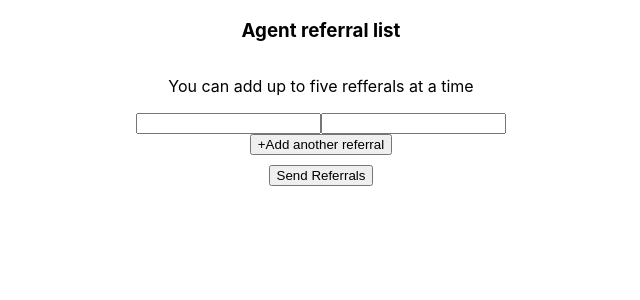
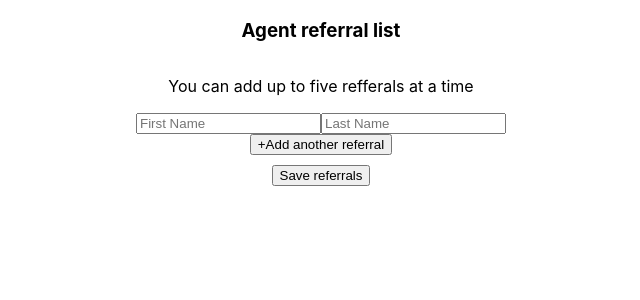
Before and after one commit to jovanadjuric/referrals, a React (Create React App) app: page / in a window 1280 px wide. Shown: the top 300 px of the page, without its empty margins (319-959 px from the left). Built offline with nearby package versions, Linux system fonts and the light colour scheme.

Commit message:
feat: basic state logic

```diff
--- a/src/App.js
+++ b/src/App.js
@@ -1,17 +1,21 @@
 import { useState, useContext, useEffect } from "react";
 import Entries from "./Sections/Entries/Entries";
-import SubmitButton from "./Components/SubmitButton/SubmitButton";
+import Button from "./Components/Button/Button";
 import { EntriesContext } from "./Context/entries";
 
 function App() {
-  const [entriesCount, setEntriesCount] = useState(1);
-  const { addEntry } = useContext(EntriesContext);
+  const [entriesCount, setEntriesCount] = useState(0);
+  const { addEntry, entries } = useContext(EntriesContext);
 
   const addNewEntry = () => {
-    if (entriesCount <= 5) {
+    if (entriesCount < 5) {
       setEntriesCount((entriesCount) => entriesCount + 1);
       addEntry({});
     }
+  };
+
+  const onSaveRefferals = () => {
+    console.log(entries);
   };
 
   useEffect(() => {
@@ -26,7 +30,7 @@ function App() {
       <button style={{ marginBottom: "10px" }} onClick={addNewEntry}>
         +Add another referral
       </button>
-      <SubmitButton />
+      <Button onClick={onSaveRefferals} text="Save referrals" />
     </div>
   );
 }
--- /dev/null
+++ b/src/Components/Button/Button.js
@@ -0,0 +1,5 @@
+const Button = ({ onClick, text }) => {
+  return <button onClick={onClick}>{text}</button>;
+};
+
+export default Button;
--- a/src/Components/Input/index.js
+++ b/src/Components/Input/index.js
@@ -1,5 +1,5 @@
-const Input = () => {
-  return <input />;
+const Input = ({ type, placeholder }) => {
+  return <input type={type} placeholder={placeholder} />;
 };
 
 export default Input;
--- a/src/Components/SubmitButton/SubmitButton.js
+++ /dev/null
@@ -1,5 +0,0 @@
-const SubmitButton = () => {
-  return <button>Send Referrals</button>;
-};
-
-export default SubmitButton;
--- a/src/Sections/Entries/Entries.js
+++ b/src/Sections/Entries/Entries.js
@@ -8,7 +8,7 @@ const Entries = () => {
   return (
     <>
       {entries.map((entry, index) => (
-        <Entry key={index} />
+        <Entry key={index} entry={entry} />
       ))}
     </>
   );
--- a/src/Sections/Entry/Entry.js
+++ b/src/Sections/Entry/Entry.js
@@ -1,17 +1,17 @@
 import { useState, useContext } from "react";
 import Input from "../../Components/Input";
 
-const Entry = (addNewEntry) => {
-  const [entry, setEntry] = useState({
-    firstName: "",
-    lastName: "",
-    dateOfBirth: "",
-    contactLanguage: "",
-    phone: "",
-    email: "",
-    address: "",
-    notes: "",
-  });
+const Entry = ({ entry }) => {
+  // const [entry, setEntry] = useState({
+  //   firstName: "",
+  //   lastName: "",
+  //   dateOfBirth: "",
+  //   contactLanguage: "",
+  //   phone: "",
+  //   email: "",
+  //   address: "",
+  //   notes: "",
+  // });
 
   return (
     <div>
```
